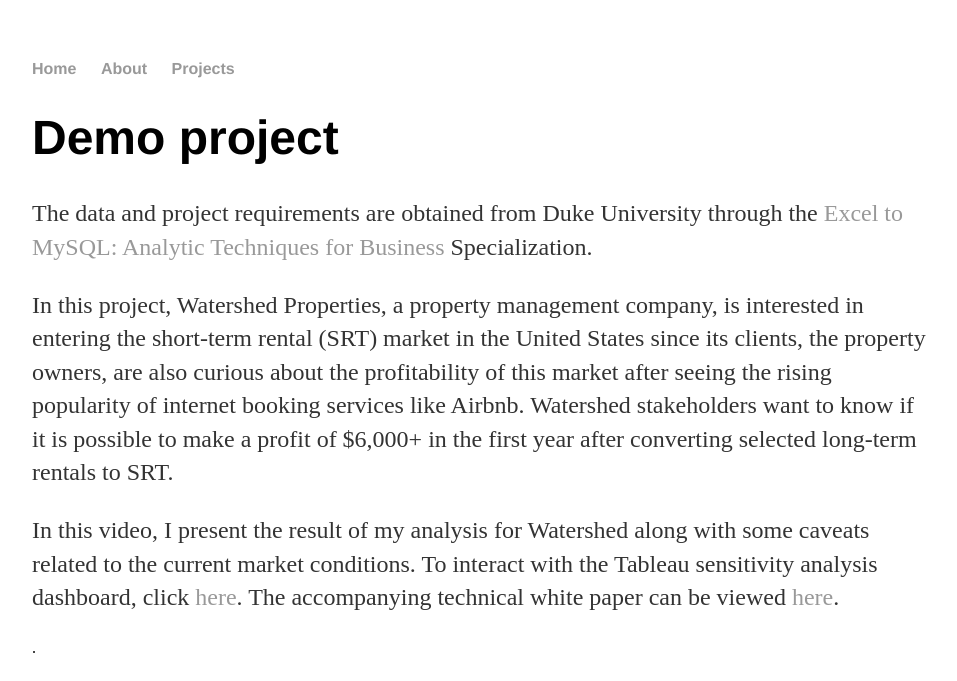
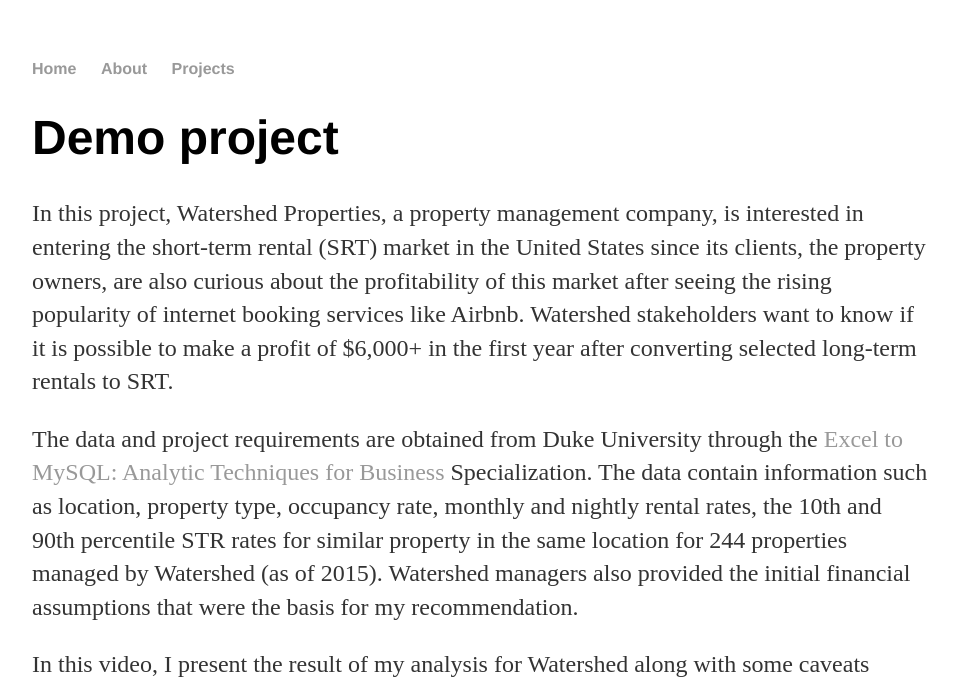
Before and after one commit to mai-nguyen/mai-nguyen.github.io, a Jekyll site: the page built from projects/index.html, in a window 1280 px wide. Shown: the top 681 px of the page, without its empty margins (160-1117 px from the left). Built offline with Jekyll 4.4.1, drawn with Linux system fonts in a browser that asks for light colours; grey boxes are pictures that could not be loaded.

Commit message:
Update index.html

```diff
--- a/projects/index.html
+++ b/projects/index.html
@@ -5,9 +5,10 @@
 ---
 <div class="blurb">
 	<h1>Demo project</h1>
-	<p>The data and project requirements are obtained from Duke University through the <a href="https://www.coursera.org/specializations/excel-mysql">Excel to MySQL: Analytic Techniques for Business</a> Specialization.</p>
 
   <p>In this project, Watershed Properties, a property management company, is interested in entering the short-term rental (SRT) market in the United States since its clients, the property owners, are also curious about the profitability of this market after seeing the rising popularity of internet booking services like Airbnb. Watershed stakeholders want to know if it is possible to make a profit of $6,000+ in the first year after converting selected long-term rentals to SRT.</p>
+
+  <p>The data and project requirements are obtained from Duke University through the <a href="https://www.coursera.org/specializations/excel-mysql">Excel to MySQL: Analytic Techniques for Business</a> Specialization. The data contain information such as location, property type, occupancy rate, monthly and nightly rental rates, the 10th and 90th percentile STR rates for similar property in the same location for 244 properties managed by Watershed (as of 2015). Watershed managers also provided the initial financial assumptions that were the basis for my recommendation.</p>
 
   <p>In this video, I present the result of my analysis for Watershed along with some caveats related to the current market conditions. To interact with the Tableau sensitivity analysis dashboard, click <a href = "https://public.tableau.com/views/WatershedPropertiesFinancialForecastDashboard/AnalystDboard2?:language=en-US&:display_count=n&:origin=viz_share_link">here</a>. The accompanying technical white paper can be viewed <a href = "https://github.com/mai-nguyen/mai-nguyen.github.io/blob/ed50f9348b95bf63f91ac63bab111bf1ba4fb3cd/doc/MN-Watershed-White-Paper.pdf">here</a>.</a> </p>.
   </p>
```
